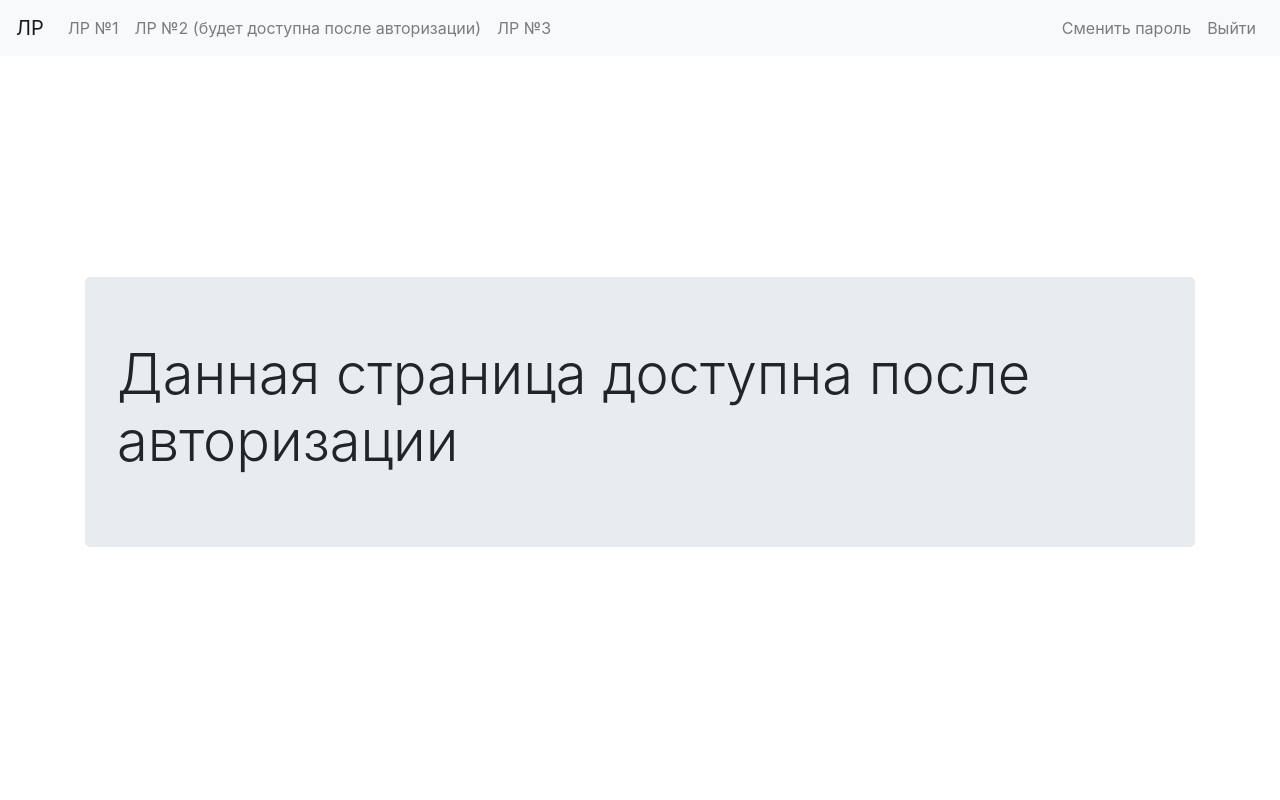
After one commit to dimatroickij/generatePassword, a Flask app: page /lr2 in a window 1280 px wide. The commit adds this page. Run offline with Flask 2, Linux system fonts and the light colour scheme; the visitor is signed in with stand-in values (Sample User, id 1); some libraries are stand-ins or nearby versions.

Commit message:
Сделана ЛР3

```diff
--- a/app/routes.py
+++ b/app/routes.py
@@ -11,9 +11,8 @@ from app.models import User
 
 
 @app.route('/')
-@login_required
 def hello_world():
-    return render_template("lr1.html")
+    return render_template("home.html")
 
 
 @app.route('/login/', methods=['post', 'get'])
@@ -56,6 +55,11 @@ def registration():
             return redirect(url_for('login'))
 
     return render_template('registration.html', form=form)
+
+
+@app.route('/lr1')
+def lr1():
+    return render_template("lr1.html")
 
 
 # длина пароля 6 символов, символы - латиница (строчные символы), при смене пароля: проверка на отсутствие повторяющихся символов
@@ -109,15 +113,19 @@ def generatePassword():
     return b1 + b2 + b3 + b4 + b5 + b6
 
 
+@app.route('/lr2')
+@login_required
+def lr2():
+    return render_template('lr2.html')
+
+
 @app.route('/lr3', methods=['post', 'get'])
 def lr3():
     if request.method == 'POST':
         latBig = 'ABCDEFGHIJKLMNOPQRSTUVWXYZ'
         latLower = 'abcdefghijklmnopqrstuvwxyz'
-        rusBig = 'АБВГДЕЖЗИЙКЛМНОПРСТУФХЦЧШЩЬЪЫЭЮЯ'
-        print(rusBig)
-        rusLower = 'абвгдежзийклмнопрстуфхцчшщьъыэюя'
-        print(rusLower)
+        rusBig = 'АБВГДЕЁЖЗИЙКЛМНОПРСТУФХЦЧШЩЬЪЫЭЮЯ'
+        rusLower = 'абвгдеёжзийклмнопрстуфхцчшщьъыэюя'
         symbols = """!"#$%&'()*"""
         alphabet = ''
         figures = '0123456789'
@@ -155,10 +163,8 @@ def lr3():
             lenPassword += 1
 
         password = ''
-        print(alphabet)
         for i in range(0, lenPassword - 1):
             password += alphabet[random.randint(0, len(alphabet) - 1)]
-        print(password)
         return {'lowerLimit': lowerLimit, 'powerAlphabet': powerAlphabet, 'lenPassword': lenPassword - 1,
                 'password': password}
     return render_template('lr3.html')
--- a/app/templates/application.html
+++ b/app/templates/application.html
@@ -22,7 +22,13 @@
     <div class="collapse navbar-collapse" id="navbarSupportedContent">
         <ul class="navbar-nav mr-auto">
             <li class="nav-item">
-                <a class="nav-link" href="/">Лабораторная работа №1 (будет доступна после авторизации)</a>
+                <a class="nav-link" href="/lr1">ЛР №1</a>
+            </li>
+            <li class="nav-item">
+                <a class="nav-link" href="/lr2">ЛР №2 (будет доступна после авторизации)</a>
+            </li>
+            <li class="nav-item">
+                <a class="nav-link" href="/lr3">ЛР №3</a>
             </li>
         </ul>
         <ul class="navbar-nav">
--- /dev/null
+++ b/app/templates/lr2.html
@@ -0,0 +1,12 @@
+{% extends "application.html" %}
+{% block content %}
+<div class="fullscreen__container" style="flex: 1; display: flex; justify-content: center; align-items: center">
+    <div class="container">
+        <div class="jumbotron">
+            <h1 class="display-4">
+                Данная страница доступна после авторизации
+            </h1>
+        </div>
+    </div>
+</div>
+{% endblock %}
--- a/app/templates/lr3.html
+++ b/app/templates/lr3.html
@@ -28,7 +28,8 @@
                 checked.push('1')
             else
                 checked.push('0')
-            if ($('#probability').val() !== "")
+            if ($('#probability').val() !== "" && $('#speed').val() !== "" && $('#validity').val() !== "" &&
+                $(':checkbox:checked').length !== 0)
                 $.post('/lr3', {
                     'probability': $('#probability').val(),
                     'speed': $('#speed').val(),
```
Also changed, not shown: app/templates/home.html (added, +12 -0 lines).
